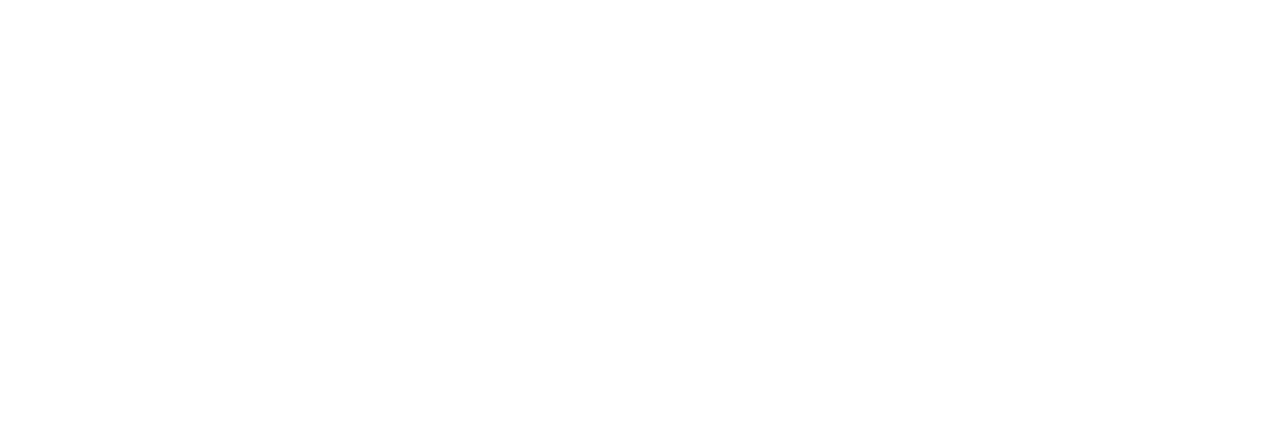
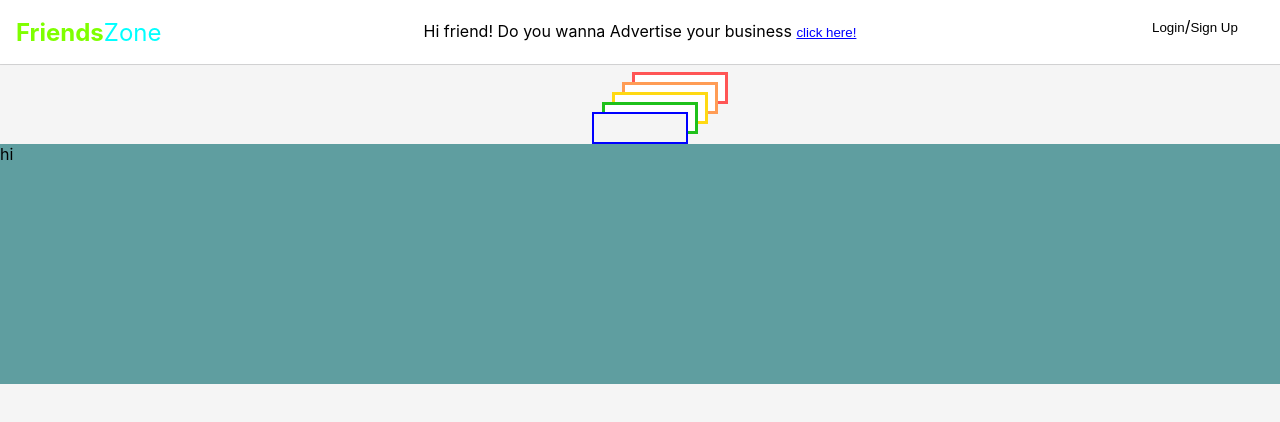
Before and after one commit to kiranbabup/friends-Zone, a React (Create React App) app in the folder friendszone/: page /categorypage in a window 1280 px wide. Before the commit this address had no page. Shown: the top 422 px of the page. Built offline with nearby package versions, Linux system fonts and the light colour scheme.

Commit message:
created admin details for login & listed new categories

```diff
--- a/friendszone/src/App.js
+++ b/friendszone/src/App.js
@@ -5,6 +5,8 @@ import Login from './homePage/credentials/Login';
 import SignUp from './homePage/credentials/SignUp';
 import { create } from 'zustand';
 import Display from './homePage/display/Display';
+import AdminDashBoard from './homePage/admin/AdminDashboard';
+import CategoryPage from './homePage/display/CategoryPage';
 
 export const usersStore = create((set) => ({
   users: [],
@@ -15,6 +17,9 @@ export const usersStore = create((set) => ({
 
   success: "false",
   updateSuces: (s)=>set(()=>({success: s})),
+
+  selectedCategory: "",
+  updateSelectedCategory: (s)=>set(()=>({selectedCategory: s})),
 }))
 
 const App = () => {
@@ -26,6 +31,8 @@ const App = () => {
         <Route path="/login" element={<Login />} />
         <Route path="/signup" element={<SignUp />} />
         <Route path="/display" element={<Display />} />
+        <Route path="/admindashboard" element={<AdminDashBoard />} />
+        <Route path='/categorypage' element={<CategoryPage/>}/>
       </Routes>
     </div>
   );
--- a/friendszone/src/assets/assets.js
+++ b/friendszone/src/assets/assets.js
@@ -1,5 +1,3 @@
-import restaurantImg from "./restaurantImage.png";
-import hotelImg from "./hotelImage.png";
 export const assets = [
     {
         url: 'https://cdn-icons-png.flaticon.com/512/1376/1376387.png',
@@ -82,3 +80,38 @@ export const assets = [
         category: "Popular Categories"
     }
 ];
+export const asset = [
+    "Astrologers",
+    "Body Massage Centers",
+    "Beauty Spa",
+    "Car Hire",
+    "Caterers",
+    "Chartered Accountant",
+    "Computer Training Institutes",
+    "Computer & Laptop Repair & Services",
+    "Car Repair & Services",
+    "Dermatologists",
+    "Electricians",
+    "Real Estate",
+    "Fabricators",
+    "Furniture Repair Services",
+    "House keeping Services",
+    "Hobbies",
+    "Interior Designers",
+    "Internet Website Designers",
+    "Jewellery Showrooms",
+    "Lawyers",
+    "Transporters",
+    "Photographers",
+    "Nursing Services",
+    "Printing & Publishing Services",
+    "Placement Services",
+    "Pest Control Services",
+    "Painting Contractors",
+    "Scrap Dealers",
+    "Scrap Buyers",
+    "Registration Consultants",
+    "Security System",
+    "Coaching",
+    "Vocational training",
+]
--- a/friendszone/src/homePage/Home.jsx
+++ b/friendszone/src/homePage/Home.jsx
@@ -1,8 +1,21 @@
 import './Home.scss';
 import Header from "./header/Header";
 import Display from './display/Display';
+import { useEffect } from 'react';
 
-const Home = () =>{
+const Home = () => {
+    useEffect(() => {
+        onLoadAdmin();
+    }, [])
+
+    const onLoadAdmin = () => {
+        const adminData = {
+            userName: "Kiranpkb",
+            password: "pkbpkb123",
+        }
+        localStorage.setItem("admin", JSON.stringify(adminData));
+    }
+
     return (
         <div className="home">
             <Header />
--- /dev/null
+++ b/friendszone/src/homePage/admin/AdminDashboard.jsx
@@ -0,0 +1,8 @@
+export const AdminDashBoard =()=>{
+    return(
+        <>
+        adminDashBoard
+        </>
+    )
+}
+export default AdminDashBoard;
--- a/friendszone/src/homePage/credentials/SignUp.jsx
+++ b/friendszone/src/homePage/credentials/SignUp.jsx
@@ -41,8 +41,7 @@ const SignUp = () => {
                 console.log("Data added to local storage");
             } else {
                 // Local storage is not empty, check if username exists
-                var username = un;
-                if (getOldDate.includes(username)) {
+                if (getOldDate.includes(un)) {
                     console.log("Username already exists in local storage");
                     alert("Username already exists");
                 }
@@ -99,12 +98,12 @@ const SignUp = () => {
     }
 
     const onValidateEmailId = () => {
-        if (em.match(/^\w+([\.-]?\w+)*@\w+([\.-]?\w+)*(\.\w{2,3})+$/)) {
-            return true;
-        }
-        else {
-            alert("E-mail invalied");
-        }
+    //     if (em.match(/^\w+([\.-]?\w+)*@\w+([\.-]?\w+)*(\.\w{2,3})+$/)) {
+    //         return true;
+    //     }
+    //     else {
+    //         alert("E-mail invalied");
+    //     }
     }
 
     const onValidateMobileNo = () => {
--- /dev/null
+++ b/friendszone/src/homePage/display/CategoryPage.jsx
@@ -0,0 +1,27 @@
+import './CategoryPage.scss';
+import Header from "../header/Header";
+import { usersStore } from "../../App";
+
+const CategoryPage = () => {
+    const selectedCat = usersStore(state => state.selectedCategory);
+
+    return (
+        <div className="categorypage">
+            <Header />
+
+            <div className='blankheader'>
+                <nav>
+                    <p>Hi friend! Do you wanna Advertise your business <button>click here!</button></p>
+                </nav>
+            </div>
+
+            <main>
+                <section><p>{selectedCat}</p></section>
+                <aside>
+                    hi
+                </aside>
+            </main>
+        </div>
+    )
+}
+export default CategoryPage;
--- /dev/null
+++ b/friendszone/src/homePage/display/CategoryPage.scss
@@ -0,0 +1,57 @@
+.categorypage {
+    width: 100vw;
+    height: 100vh;
+    background-color: whitesmoke;
+
+    main {
+        width: 100%;
+        height: calc(100% - 80px);
+
+        section {
+            width: 100%;
+            height: 4rem;
+            display: flex;
+            justify-content: center;
+            align-items: end;
+            // background-color: aqua;
+
+            p {
+                padding: 0 3rem;
+                width: auto;
+                height: 2rem;
+                font-size: larger;
+                box-shadow: blue 0px 0px 0px 2px inset, rgb(255, 255, 255) 10px -10px 0px -3px, rgb(31, 193, 27) 10px -10px, rgb(255, 255, 255) 20px -20px 0px -3px, rgb(255, 217, 19) 20px -20px, rgb(255, 255, 255) 30px -30px 0px -3px, rgb(255, 156, 85) 30px -30px, rgb(255, 255, 255) 40px -40px 0px -3px, rgb(255, 85, 85) 40px -40px;
+            }
+        }
+
+        aside {
+            width: 100%;
+            height: 15rem;
+            background-color: cadetblue;
+        }
+    }
+}
+
+.blankheader {
+    display: flex;
+    justify-content: center;
+
+    nav {
+        width: 50%;
+        height: 64px;
+        // background-color: cadetblue;
+        display: flex;
+        justify-content: center;
+        align-items: center;
+        position: fixed;
+        z-index: 1;
+
+        button {
+            border: none;
+            height: 2rem;
+            background-color: white;
+            text-decoration: underline;
+            color: blue;
+        }
+    }
+}
--- a/friendszone/src/homePage/display/Display.jsx
+++ b/friendszone/src/homePage/display/Display.jsx
@@ -1,27 +1,31 @@
 import './Display.scss';
 import { assets } from "../../assets/assets";
 import { useNavigate } from 'react-router-dom';
+import { usersStore } from '../../App';
+import { asset } from '../../assets/assets';
+
 const Display = () => {
     const navigate = useNavigate();
+    const setSelectedCat = usersStore(state => state.updateSelectedCategory);
+    const selectedCat = usersStore(state => state.selectedCategory);
 
-    const onCategoryClicked =(e)=>{
-        console.log(e)
-        if(e == "Popular Categories"){
-            console.log("correct")
-            navigate('/display')
+    const onCategoryClicked = (e) => {
+        setSelectedCat(e);
+        if (e === "Popular Categories") {
+            return selectedCat;
         }
-        else{
-            console.log("no")
+        else {
+            navigate('/categorypage')
         }
     }
     return (
         <div className="display">
             <div className='blankheader'></div>
-            <main>Home
+            <main>
                 <aside>
-                    { assets.map((a) => {
+                    {assets.map((a) => {
                         return (
-                            <section onClick={()=>onCategoryClicked(a.category)}>
+                            <section onClick={() => onCategoryClicked(a.category)}>
                                 <div className='imageCat'><div className='catImg'><img src={a.url} alt='image' /></div></div>
                                 <article>{a.category}</article>
                             </section>
@@ -29,7 +33,16 @@ const Display = () => {
                     })
                     }
                 </aside>
-
+                    {
+                        (selectedCat === "Popular Categories") ?
+                        <div className='home_aside2'>
+                                {asset.map((a) => {
+                                    return (
+                                            <button onClick={() => onCategoryClicked(a)}>{a}</button>
+                                    )
+                                })}
+                            </div> : false
+                    }
             </main>
         </div>
     )
--- a/friendszone/src/homePage/display/Display.scss
+++ b/friendszone/src/homePage/display/Display.scss
@@ -5,7 +5,7 @@
 
     main {
         width: 100%;
-        height: calc(100% - 64px);
+        height: calc(100% - 80px);
         display: flex;
         flex-direction: column;
         align-items: center;
@@ -56,8 +56,25 @@
 
 .blankheader {
     width: 100%;
-    height: 64px;
+    height: 80px;
 }
 
 // box-shadow: rgba(255, 255, 255, 0.2) 0px 0px 0px 1px inset, rgba(0, 0, 0, 0.9) 0px 0px 0px 1px;
 // shadeddeded box-shadow: blue 0px 0px 0px 2px inset, rgb(255, 255, 255) 10px -10px 0px -3px, rgb(31, 193, 27) 10px -10px, rgb(255, 255, 255) 20px -20px 0px -3px, rgb(255, 217, 19) 20px -20px, rgb(255, 255, 255) 30px -30px 0px -3px, rgb(255, 156, 85) 30px -30px, rgb(255, 255, 255) 40px -40px 0px -3px, rgb(255, 85, 85) 40px -40px;
+
+.home_aside2 {
+    width: 88%;
+    height: auto;
+    // background-color: aqua;
+    margin-top: 2rem;
+    display: flex;
+    justify-content: center;
+    flex-wrap: wrap;
+
+    button {
+        width: 16rem;
+        height: 2rem;
+        color: blue;
+    }
+
+}
--- a/friendszone/src/homePage/header/Header.jsx
+++ b/friendszone/src/homePage/header/Header.jsx
@@ -8,20 +8,26 @@ const Header = () => {
     console.log(acU);
     const status = usersStore(state => state.success);
     const setStatus = usersStore(state => state.updateSuces);
+    const setSelectedCat = usersStore(state => state.updateSelectedCategory);
 
-    const onLogoutClick = () => { setStatus("false"); }
+    const onLogoutClick = () => {
+        setStatus("false");
+    }
 
     return (
         <div className="header">
-            <div className="logo"><b>Friends</b>Zone</div>
+            <div className="logo" onClick={()=>{navigate('/'); setSelectedCat("")}}><b>Friends</b>Zone</div>
             <div className="credentials">
                 { status === "false" ?
-                    <article>
+                    <nav>
                         <button onClick={() => navigate('/login')}>Login</button>/<button onClick={() => navigate('/signup')}>Sign Up</button>
-                    </article>
+                    </nav>
                     :
                     <details>
-                        <summary>{acU[0].username}</summary>
+                        <summary>{status}</summary>
+                        <br/>
+                        {(status == "Kiranpkb") ? <button onClick={() => navigate('/admindashboard')}>Admin Dashboard</button>: true}
+                        <br/>
                         <button onClick={() => onLogoutClick()}>Logout</button>
                     </details>
                 }
--- a/friendszone/src/homePage/header/Header.scss
+++ b/friendszone/src/homePage/header/Header.scss
@@ -25,7 +25,7 @@
     // background-color: burlywood;
     padding-right: 1rem;
 
-    article {
+    nav {
         width: 10rem;
         height: 2rem;
         // background-color: aqua;
```
Also changed, not shown: friendszone/src/homePage/credentials/Login.jsx (+15 -10 lines), friendszone/src/assets/hotelImage.png (deleted), friendszone/src/assets/restaurantImage.png (deleted).
